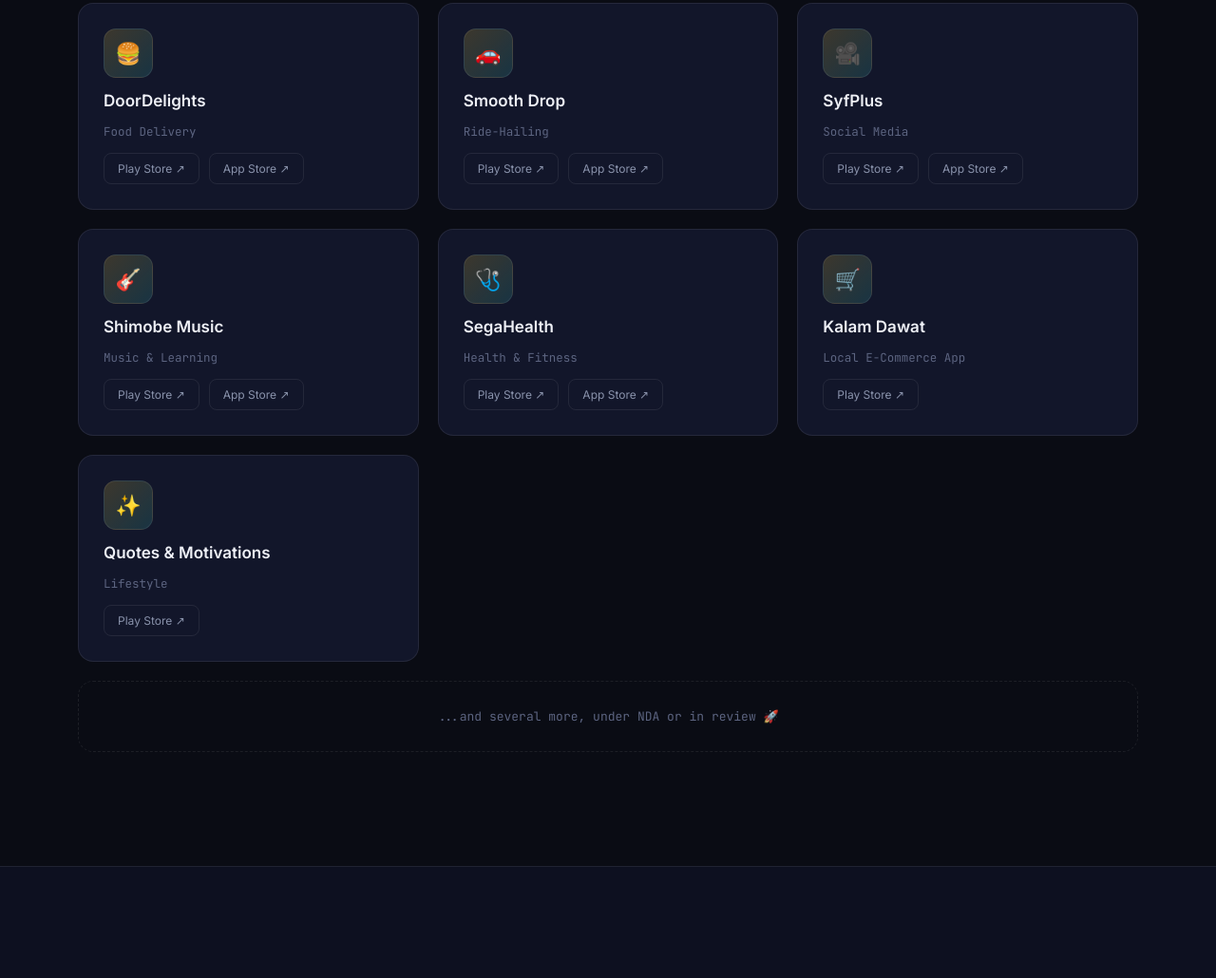
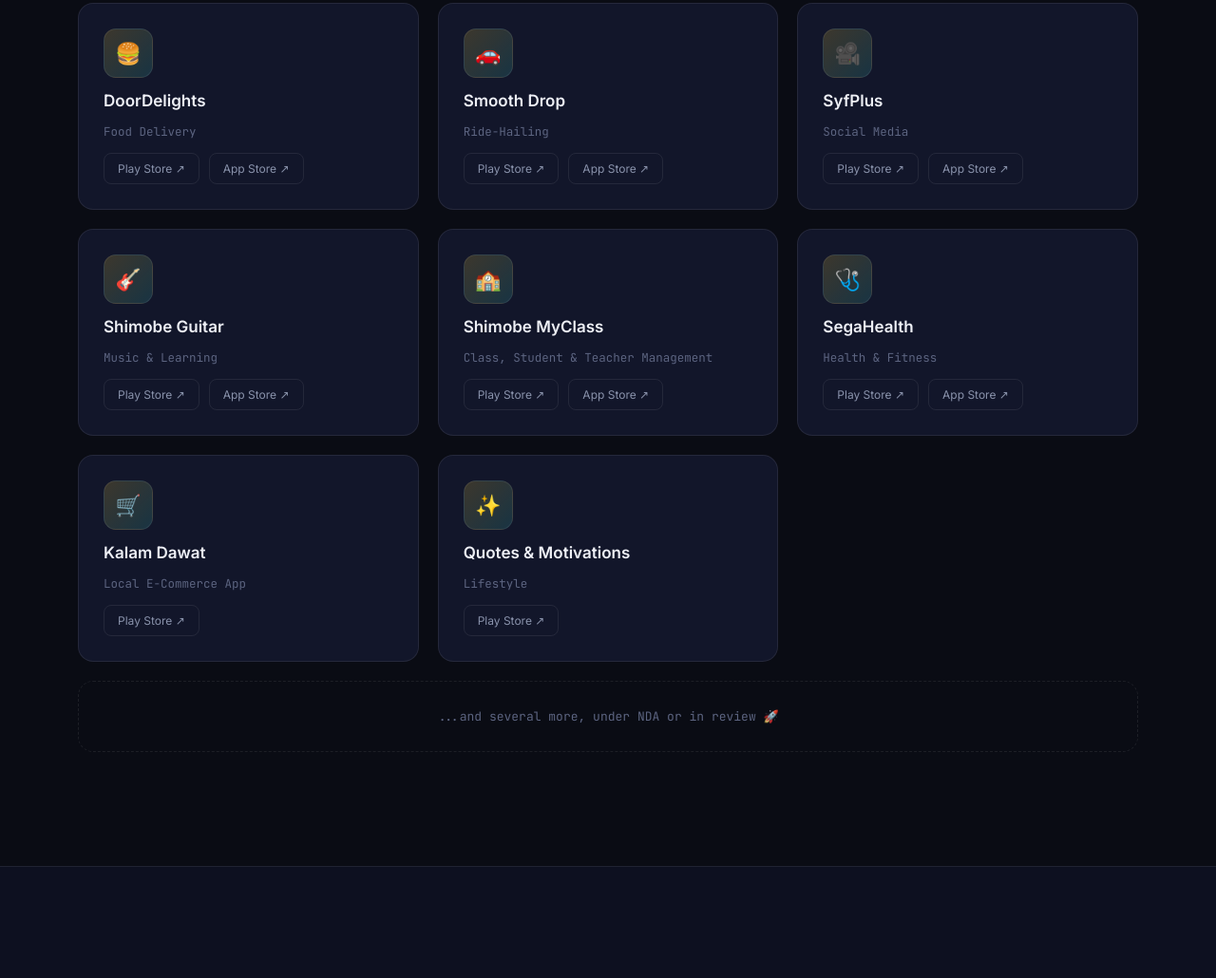
Before and after one commit to saimawan185/msaimawan.dev, a plain HTML site: page index.html in a window 1280 px wide. Shown: the part 5012-6042 px from the top of the page at 95% size. Drawn offline with Linux system fonts and the light colour scheme.

Commit message:
Update index.html

```diff
--- a/index.html
+++ b/index.html
@@ -901,11 +901,20 @@
       </div>
       <div class="app-card">
         <div class="app-icon">🎸</div>
-        <h4>Shimobe Music</h4>
+        <h4>Shimobe Guitar</h4>
         <div class="cat">Music &amp; Learning</div>
         <div class="app-links">
           <a href="https://play.google.com/store/apps/details?id=com.shimobe.music" target="_blank" rel="noopener noreferrer">Play Store ↗</a>
           <a href="https://apps.apple.com/us/app/shimobe-guitar/id6748067906" target="_blank" rel="noopener noreferrer">App Store ↗</a>
+        </div>
+      </div>
+      <div class="app-card">
+        <div class="app-icon">🏫</div>
+        <h4>Shimobe MyClass</h4>
+        <div class="cat">Class, Student &amp; Teacher Management</div>
+        <div class="app-links">
+          <a href="https://play.google.com/store/apps/details?id=com.shimobe.shimobe_myclass" target="_blank" rel="noopener noreferrer">Play Store ↗</a>
+          <a href="https://apps.apple.com/us/app/shimobe-myclass/id6752947488" target="_blank" rel="noopener noreferrer">App Store ↗</a>
         </div>
       </div>
       <div class="app-card">
```
